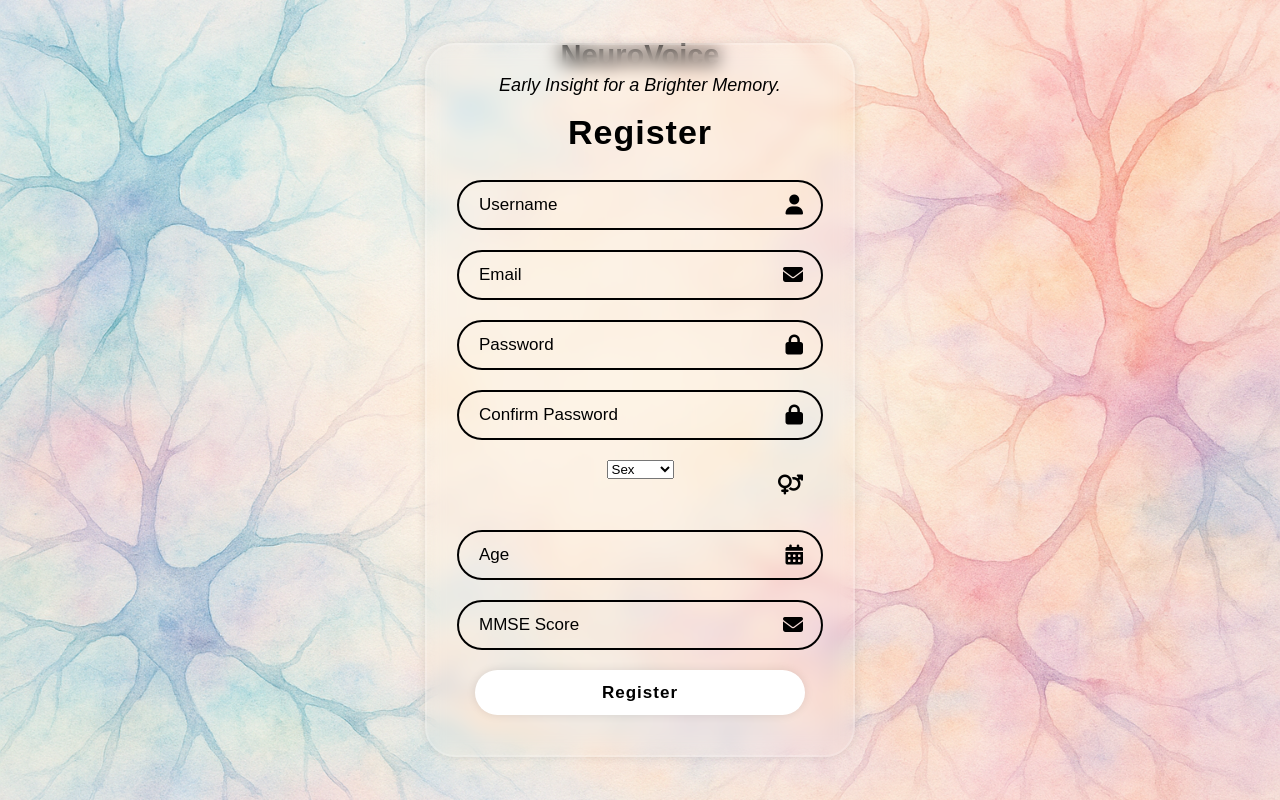
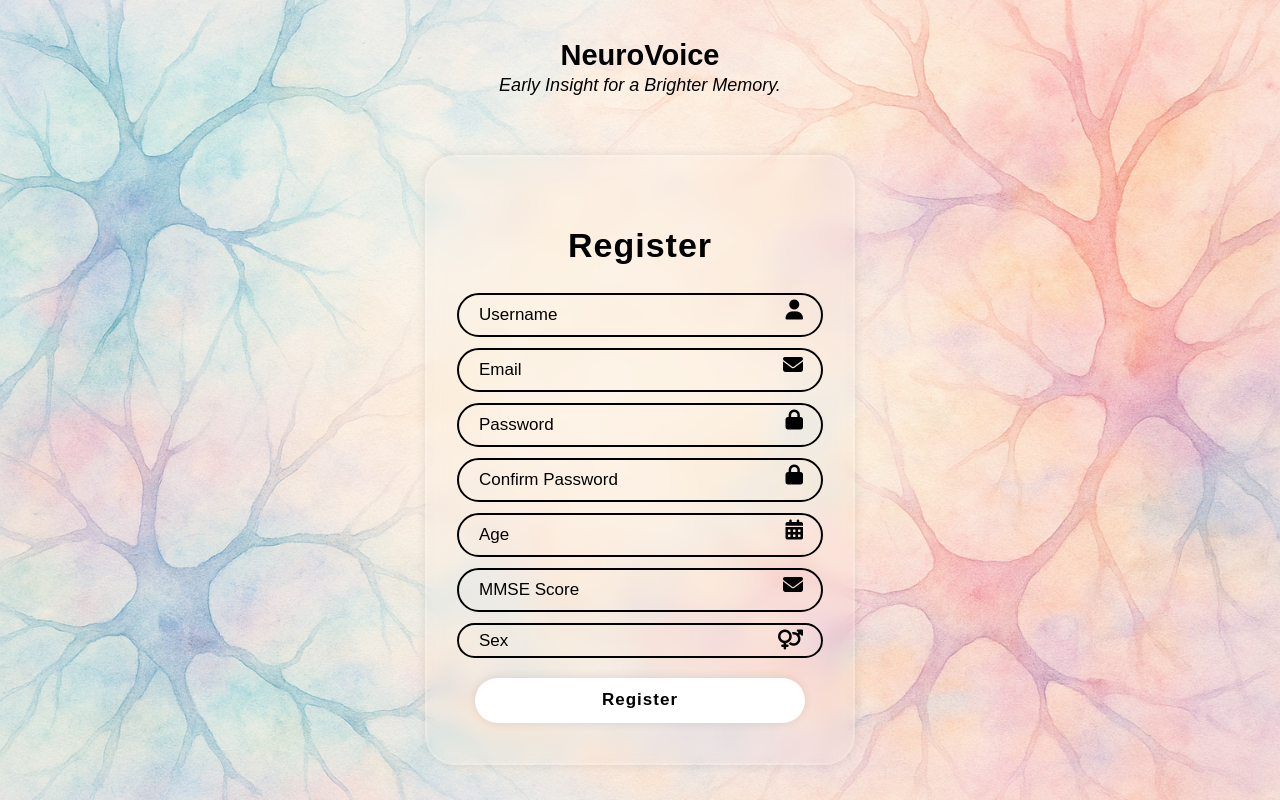
Before and after one commit to AliZreik05/NeuroVoice, a Flask app: page /register in a window 1280 px wide. Run offline with Flask 3, Linux system fonts and the light colour scheme.

Commit message:
added multiple fields to register page and adjusted them to fit in with the rest of the fields

```diff
--- a/static/css/RegisterStyles.css
+++ b/static/css/RegisterStyles.css
@@ -46,6 +46,7 @@ h1{
     text-align: center;
     backdrop-filter: blur(9px);
     z-index: 1;
+    margin-top: 120px;
 }
 
 .container h2{
@@ -63,8 +64,28 @@ h1{
 .input-box{
     position: relative;
     width: 100%;
-    height: 50px;
+    height: 35px;
     margin: 20px 0;
+}
+.tooltip {
+    position: absolute;
+    top: 110%;
+    left: 50%;
+    transform: translateX(-50%);
+    background: #fff;
+    color: #333;
+    border: 1px solid #ccc;
+    border-radius: 10px;
+    padding: 10px 15px;
+    font-size: 14px;
+    width: 280px;
+    box-shadow: 0 4px 10px rgba(0,0,0,0.15);
+    display: none;
+    z-index: 10;
+}
+
+#mmse:focus + i + .tooltip {
+    display: block;
 }
 
 .input-box input{
@@ -77,6 +98,26 @@ h1{
     font-size: 17px;
     color: black;
     padding: 20px 45px 20px 20px;
+
+}
+.input-box select
+{
+    width: 100%;
+    height: 100%;
+    background: transparent;
+    border: 2px solid black;
+    outline: none;
+    border-radius: 45px;
+    font-size: 17px;
+    color: black;
+    padding: 0 45px 0 20px;
+    appearance: none;
+    -webkit-appearance: none;
+    -moz-appearance: none;
+}
+
+.input-box select::placeholder{
+    color:  black;
 }
 
 .input-box input::placeholder{
--- a/templates/Register.html
+++ b/templates/Register.html
@@ -2,9 +2,13 @@
 {% block title %}Register{% endblock %}
 {% block head %}
 <link rel="stylesheet" href="{{ url_for('static', filename='css/RegisterStyles.css') }}">
+<style>
+  body {
+    background-image: url("{{ url_for('static', filename='img/LoginAndRegister.png') }}");
+  }
+</style>
 {% endblock %}
 {% block content %}
-<body style="background-image: url('{{url_for('static', filename='img/LoginAndRegister.png')}}')">
   <h1 class="Name-Of-Company">NeuroVoice</h1>
   <h2 class="tagline">Early Insight for a Brighter Memory.</h2>
   <div class="container">
@@ -37,6 +41,17 @@
         <i class="fas fa-lock"></i>
       </div>
       <div class="input-box">
+        <input type="number" id="age" name="age" placeholder="Age" required>
+        <i class="fas fa-calendar-days"></i>
+      </div>
+      <div class="input-box">
+        <input type="number" id="mmse" name="mmse" placeholder="MMSE Score" required>
+        <i class="fas fa-envelope"></i>
+         <div class="tooltip">
+          You can obtain your MMSE score from your doctor or a licensed neuropsychologist or alternatively you can head to https://mmse.neurol.ru/ and take a test there.
+        </div>
+      </div>
+      <div class="input-box">
         <select id="sex" name="sex" required>
           <option value="" disabled selected hidden>Sex</option>
           <option value="1">Male</option>
@@ -44,14 +59,7 @@
         </select>
         <i class="fas fa-venus-mars"></i>
       </div>
-      <div class="input-box">
-        <input type="number" id="age" name="age" placeholder="Age" required>
-        <i class="fas fa-calendar-days"></i>
-      </div>
-      <div class="input-box">
-        <input type="number" id="mmse" name="mmse" placeholder="MMSE Score" required>
-        <i class="fas fa-envelope"></i>
-      </div>
+
       <button type="submit">Register</button>
     </form>
   </div>
```
